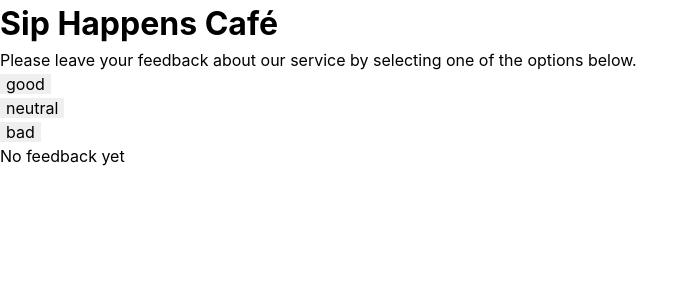
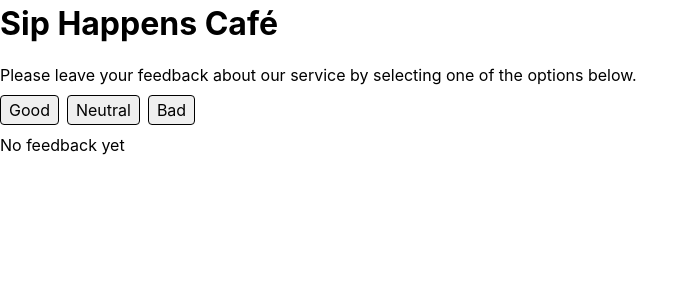
Before and after one commit to YuliiaLukomska/goit-react-hw-02, a React (Vite) app: page / in a window 1280 px wide. Shown: the top 300 px of the page, without its empty margins (0-696 px from the left). Built offline with nearby package versions, Linux system fonts and the light colour scheme.

Commit message:
add styles

```diff
--- a/package.json
+++ b/package.json
@@ -3,6 +3,7 @@
   "private": true,
   "version": "0.0.0",
   "type": "module",
+  "homepage": ".",
   "scripts": {
     "dev": "vite",
     "build": "vite build",
--- a/src/components/Description/Description.jsx
+++ b/src/components/Description/Description.jsx
@@ -1,7 +1,9 @@
+import css from "./Description.module.css";
+
 const Description = () => {
   return (
-    <div>
-      <h1>Sip Happens Café</h1>
+    <div className={css.descriptionWrapper}>
+      <h1 className={css.header}>Sip Happens Café</h1>
       <p>
         Please leave your feedback about our service by selecting one of the
         options below.
--- /dev/null
+++ b/src/components/Description/Description.module.css
@@ -0,0 +1,6 @@
+.header {
+  margin-bottom: 15px;
+}
+.descriptionWrapper {
+  margin-bottom: 8px;
+}
--- a/src/components/Options/Options.jsx
+++ b/src/components/Options/Options.jsx
@@ -1,16 +1,21 @@
+import css from "./Options.module.css";
+
 const Options = ({ reviewsObj, updateReviews, totalFeedbackValue }) => {
   const reviewArray = Object.keys(reviewsObj);
 
   return (
-    <ul onClick={() => updateReviews(event.target.innerHTML)}>
+    <ul
+      onClick={() => updateReviews(event.target.innerHTML)}
+      className={css.buttonsWrapper}
+    >
       {reviewArray.map((review, index, array) => (
         <li key={index}>
-          <button>{array[index]}</button>
+          <button className={css.button}>{array[index]}</button>
         </li>
       ))}
       {totalFeedbackValue > 0 && (
         <li>
-          <button>reset</button>
+          <button className={css.button}>reset</button>
         </li>
       )}
     </ul>
--- /dev/null
+++ b/src/components/Options/Options.module.css
@@ -0,0 +1,15 @@
+.buttonsWrapper {
+  display: flex;
+  gap: 8px;
+  margin-bottom: 8px;
+}
+.button {
+  padding: 8px;
+  text-transform: capitalize;
+  border: black solid 0.5px;
+  border-radius: 4px;
+  height: 30px;
+  display: flex;
+  justify-content: center;
+  align-items: center;
+}
```
